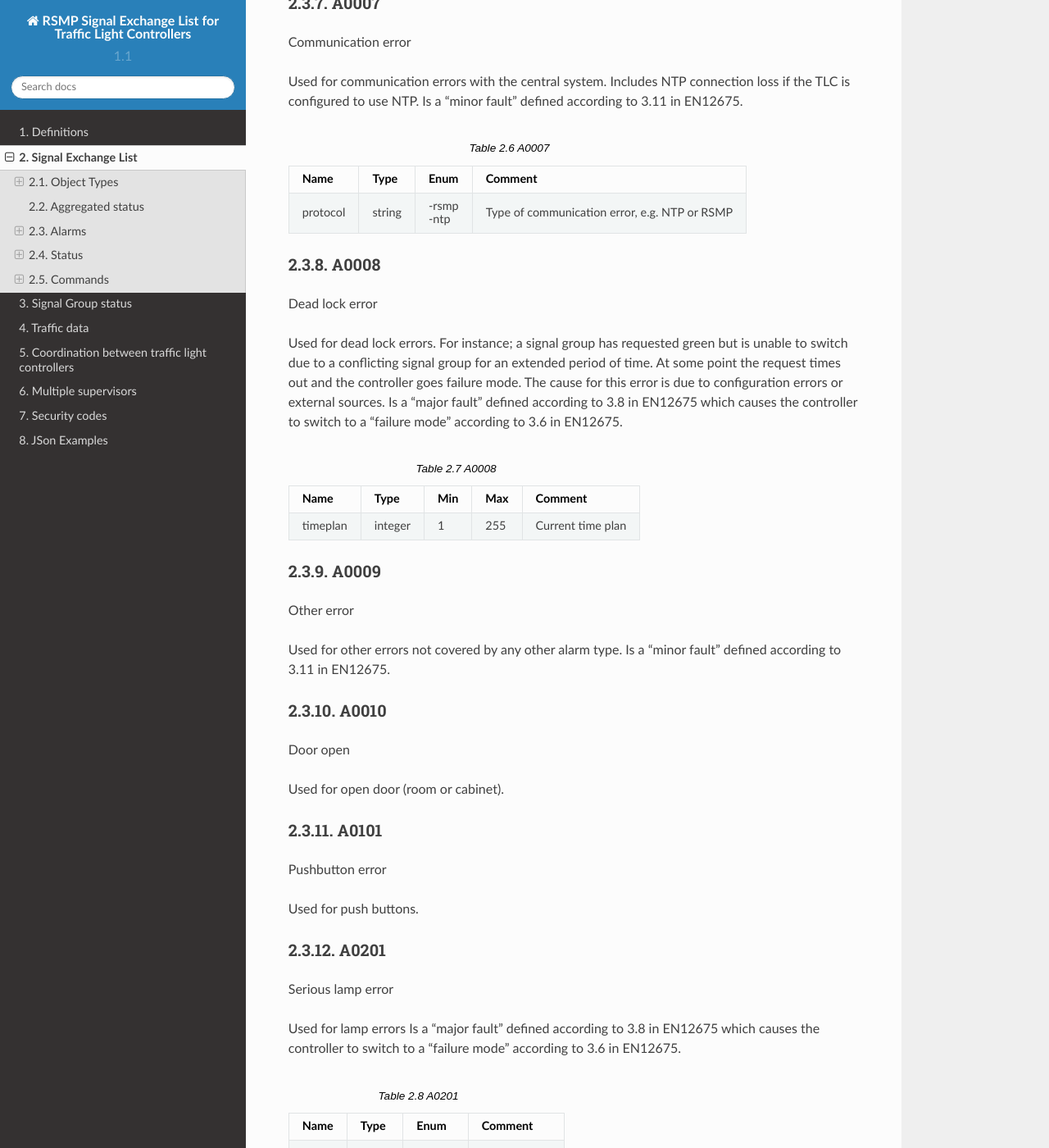
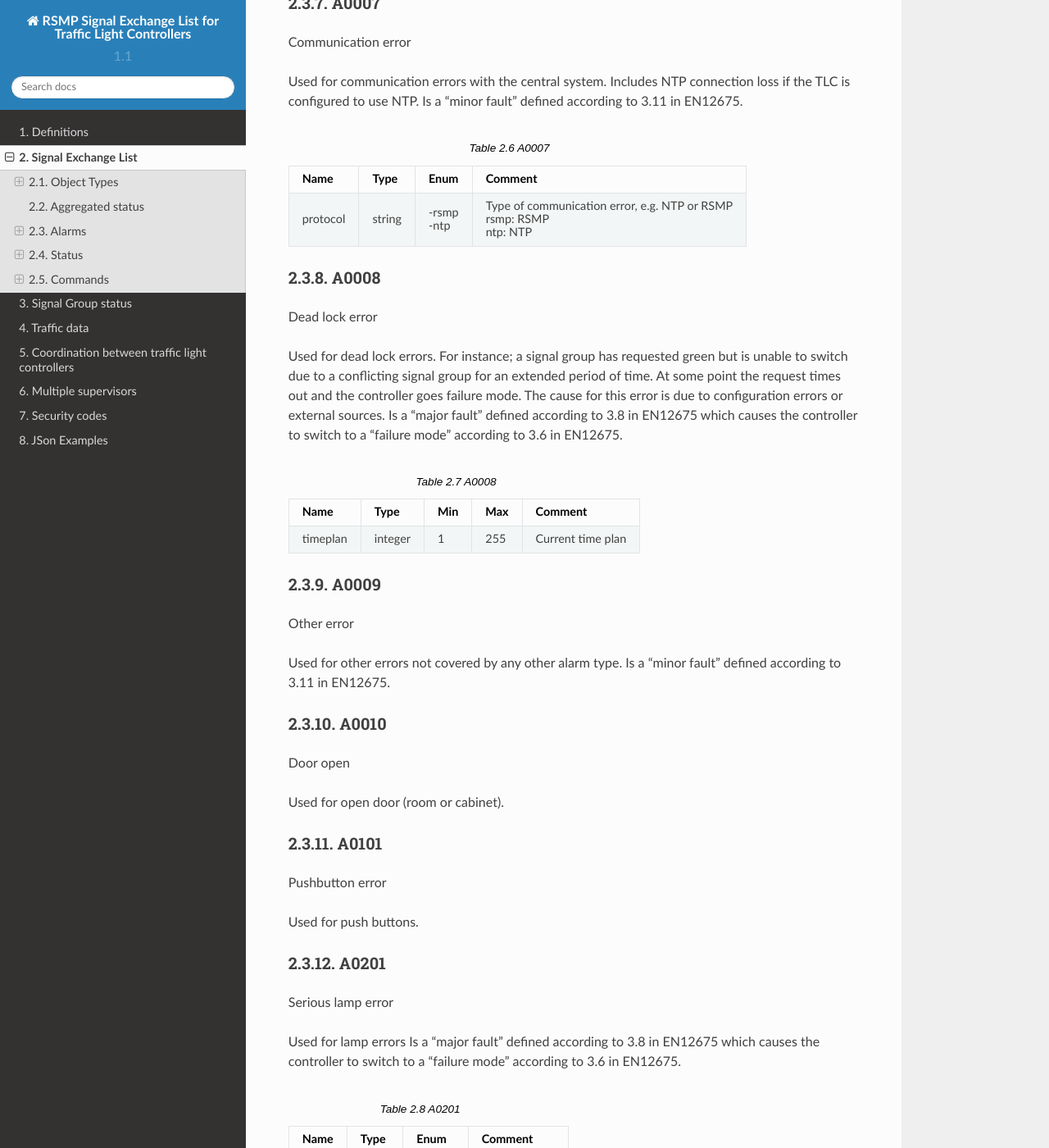
Before and after one commit to rsmp-nordic/rsmp_sxl_traffic_lights, a Sphinx documentation site: the page built from source/sxl_traffic_light_controller.rst, in a window 1280 px wide and 1400 px high, scrolled down 2842 px. Shown: the whole window at 82% size. Built offline with Sphinx 7.4.7 and the Read the Docs theme 2.0.0, drawn with Linux system fonts in a browser that asks for light colours; some of the changed text lies outside the part shown.

Commit message:
Provide description of all choices when using enum

```diff
--- a/source/sxl_traffic_light_controller.rst
+++ b/source/sxl_traffic_light_controller.rst
@@ -168,12 +168,13 @@ Is a "minor fault" defined according to 3.11 in EN12675.
    :class: longtable
 
 
-   ========  ======  ==========  =============================================
+   ========  ======  ==========  ==================================================
    Name      Type    Enum        Comment
-   ========  ======  ==========  =============================================
-   protocol  string  -rsmp |br|  Type of communication error, e.g. NTP or RSMP
-                     -ntp
-   ========  ======  ==========  =============================================
+   ========  ======  ==========  ==================================================
+   protocol  string  -rsmp |br|  Type of communication error, e.g. NTP or RSMP |br|
+                     -ntp        rsmp: RSMP |br|
+                                 ntp: NTP
+   ========  ======  ==========  ==================================================
 
 
 A0008
@@ -239,13 +240,14 @@ Is a "major fault" defined according to 3.8 in EN12675 which causes the controll
    :class: longtable
 
 
-   ======  ======  ============  =============
+   ======  ======  ============  ===================
    Name    Type    Enum          Comment
-   ======  ======  ============  =============
-   color   string  -red |br|     Color of lamp
-                   -yellow |br|
-                   -green
-   ======  ======  ============  =============
+   ======  ======  ============  ===================
+   color   string  -red |br|     Color of lamp |br|
+                   -yellow |br|  red: red |br|
+                   -green        yellow: yellow |br|
+                                 green: green
+   ======  ======  ============  ===================
 
 
 A0202
```
